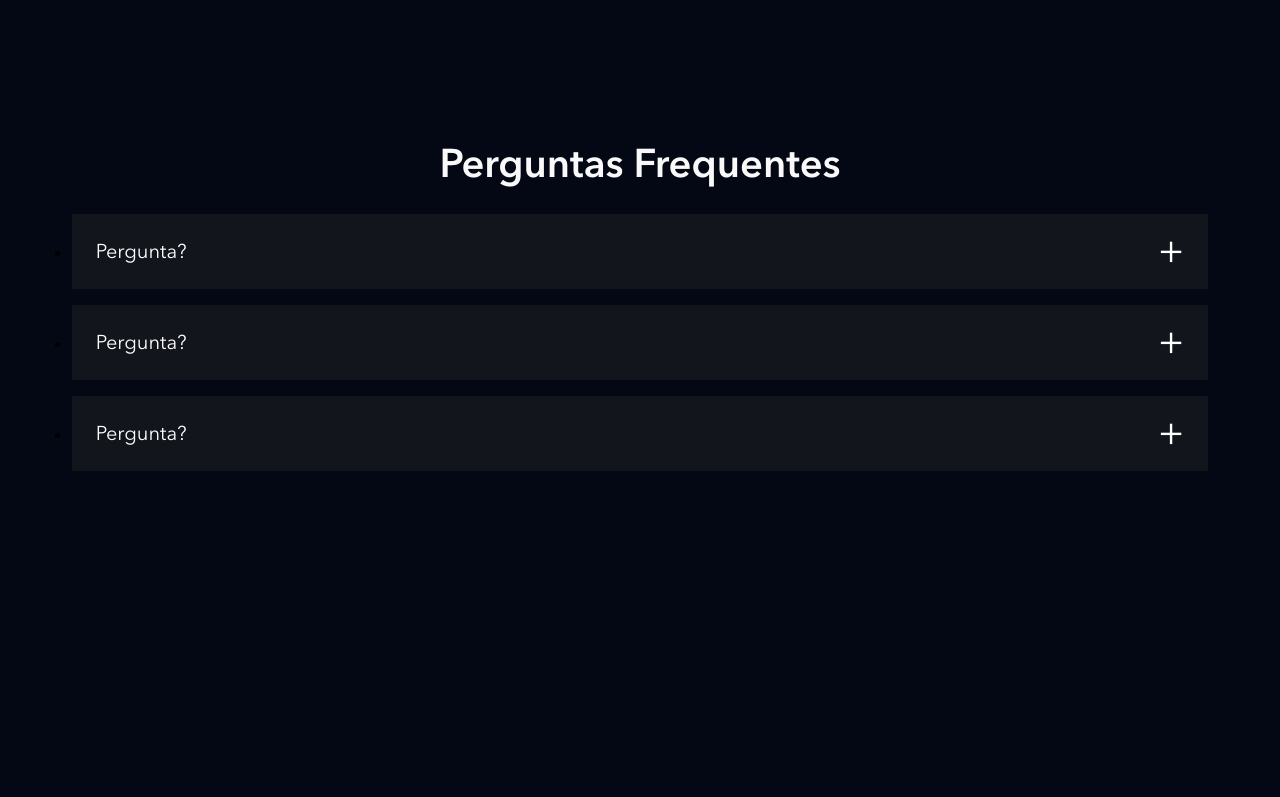
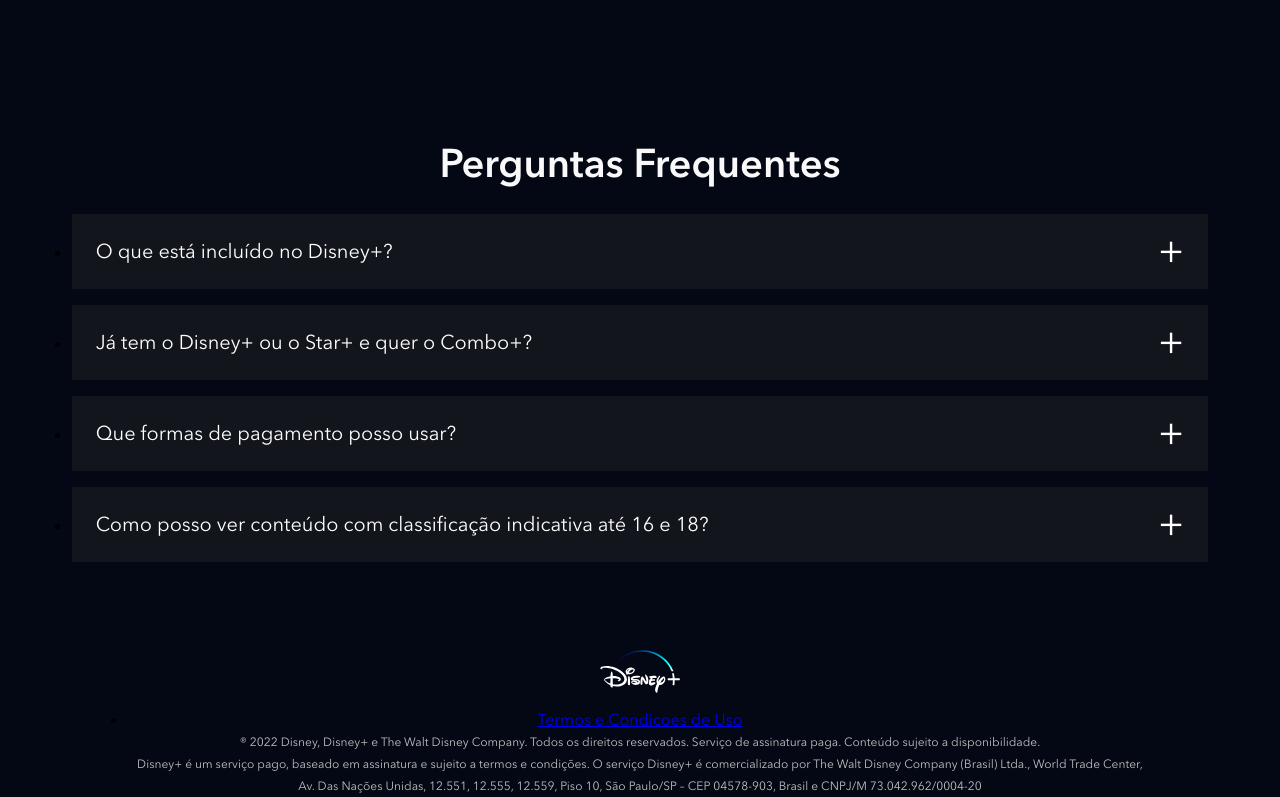
Before and after one commit to LDRMRQS/clone_disneyplus, a website: page index.html in a window 1280 px wide. Shown: the part 4330-5127 px from the top of the page. Before the commit the page ends 4889 px from the top, so only its background shows below. Drawn offline with nearby package versions, Linux system fonts and the light colour scheme; files that its build step writes are made by us from their sources; files whose address does not match are found by name.

Commit message:
add footer

```diff
--- a/index.html
+++ b/index.html
@@ -214,7 +214,7 @@
             <ul class="faq__questions">
                 <li class="faq__questions__item">
                     <div class="faq__questions__item__question" data-faq-question>
-                        Pergunta?
+                        O que está incluído no Disney+?
                     </div>
                     <div class="faq__questions__item__answer text--big">
                         A resposta da pergunta
@@ -222,7 +222,7 @@
                 </li>
                 <li class="faq__questions__item">
                     <div class="faq__questions__item__question" data-faq-question>
-                        Pergunta?
+                        Já tem o Disney+ ou o Star+ e quer o Combo+?
                     </div>
                     <div class="faq__questions__item__answer text--big">
                         A resposta da pergunta
@@ -230,7 +230,15 @@
                 </li>
                 <li class="faq__questions__item">
                     <div class="faq__questions__item__question" data-faq-question>
-                        Pergunta?
+                        Que formas de pagamento posso usar?
+                    </div>
+                    <div class="faq__questions__item__answer text--big">
+                        A resposta da pergunta
+                    </div>
+                </li>
+                <li class="faq__questions__item">
+                    <div class="faq__questions__item__question" data-faq-question>
+                        Como posso ver conteúdo com classificação indicativa até 16 e 18?
                     </div>
                     <div class="faq__questions__item__answer text--big">
                         A resposta da pergunta
@@ -238,6 +246,22 @@
                 </li>
             </ul>
         </section>
+        <footer class="footer">
+            <div class="footer__container">
+                <img class="footer__logo" src="./dist/images/disneyplus.svg" alt="Disney+">
+                <ul class="footer__links">
+                    <li>
+                        <a href="#">Termos e Condicoes de Uso</a>
+                    </li>
+                </ul>
+                <p class="text--small">
+                ® 2022 Disney, Disney+ e The Walt Disney Company. Todos os direitos reservados. Serviço de assinatura paga. Conteúdo sujeito a disponibilidade.
+                </p>
+                <p class="text--small">
+                Disney+ é um serviço pago, baseado em assinatura e sujeito a termos e condições. O serviço Disney+ é comercializado por The Walt Disney Company (Brasil) Ltda., World Trade Center, Av. Das Nações Unidas, 12.551, 12.555, 12.559, Piso 10, São Paulo/SP – CEP 04578-903, Brasil e CNPJ/M 73.042.962/0004-20
+                </p>
+            </div>
+        </footer>
         <script src="./src/main.js"></script>
     </body>
 </html>
--- /dev/null
+++ b/src/styles/_footer.scss
@@ -0,0 +1,13 @@
+.footer {
+  &__container {
+    max-width: 1024px;
+    width: 100%;
+    margin: 0 auto;
+    text-align: center;
+  }
+
+  &__logo {
+    width: 80px;
+    margin: 0 auto 10px;
+  }
+}
--- a/src/styles/main.scss
+++ b/src/styles/main.scss
@@ -4,6 +4,7 @@
 @use 'plans';
 @use 'available-devices';
 @use 'faq';
+@use 'footer';
 
 @font-face {
   font-family: Avenir;
```
